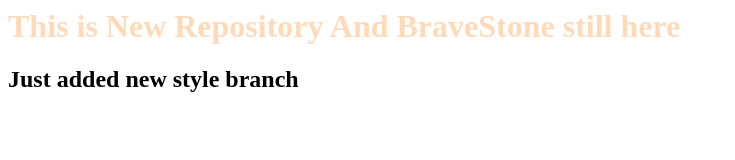
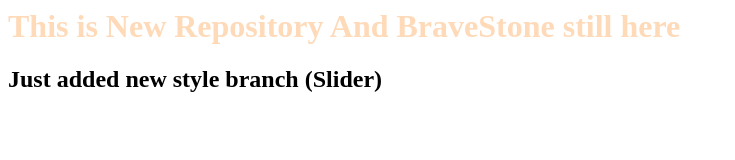
Before and after one commit to Bravestone019/Local-Repo, a plain HTML site: page index.html in a window 1280 px wide. Shown: the whole page, without its empty margins (0-735 px from the left). Drawn offline with Linux system fonts and the light colour scheme.

```diff
--- a/index.html
+++ b/index.html
@@ -1,2 +1,2 @@
 <h1 style="color: peachpuff;">This is New Repository And BraveStone still here</h1>
-<h2>Just added new style branch</h2>
+<h2>Just added new style branch (Slider) </h2>
```
